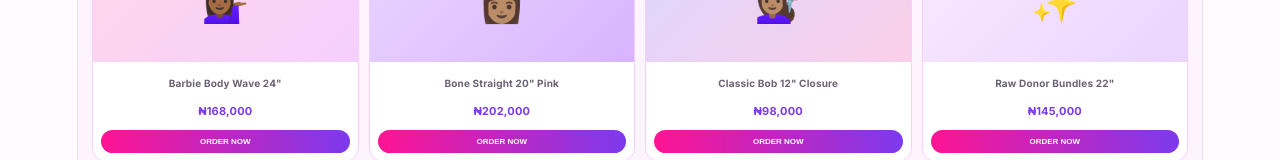
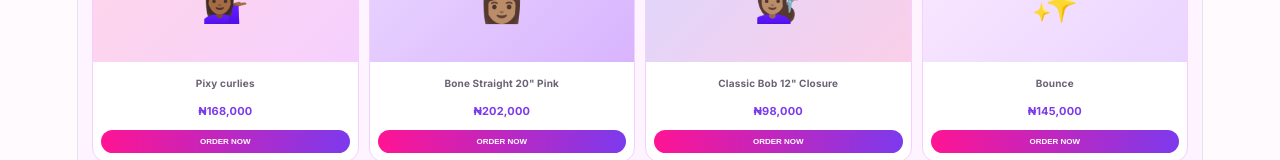
Before and after one commit to ajidechidera2007-wq/dream-drift-store, a React (Vite) app: page / in a window 1280 px wide. Shown: the part 268-428 px from the top of the page. Built offline with nearby package versions, Linux system fonts and the light colour scheme.

Commit message:
Replace product names in product list

```diff
--- a/src/App.jsx
+++ b/src/App.jsx
@@ -12,10 +12,10 @@ export default function App() {
   const WHATSAPP = "2348083813553"
 
   const allProducts = [
-    {name:'Barbie Body Wave 24"', price:168000, display:'₦168,000', cat:'WIGS', brand:'D&D LUXE', emoji:'💁🏾‍♀️', grad:'linear-gradient(135deg, #ffd6e8, #f5d0fe)'},
+    {name:'Pixy curlies', price:168000, display:'₦168,000', cat:'WIGS', brand:'D&D LUXE', emoji:'💁🏾‍♀️', grad:'linear-gradient(135deg, #ffd6e8, #f5d0fe)'},
     {name:'Bone Straight 20" Pink', price:202000, display:'₦202,000', cat:'WIGS', brand:'D&D LUXE', emoji:'👩🏽', grad:'linear-gradient(135deg, #e9d5ff, #d8b4fe)'},
     {name:'Classic Bob 12" Closure', price:98000, display:'₦98,000', cat:'WIGS', brand:'D&D LUXE', emoji:'💇🏽‍♀️', grad:'linear-gradient(135deg, #ddd6fe, #fbcfe8)'},
-    {name:'Raw Donor Bundles 22"', price:145000, display:'₦145,000', cat:'WEAVON', brand:'RAW VIRGIN', emoji:'✨', grad:'linear-gradient(135deg, #fae8ff, #e9d5ff)'},
+    {name:'Bounce', price:145000, display:'₦145,000', cat:'WEAVON', brand:'RAW VIRGIN', emoji:'✨', grad:'linear-gradient(135deg, #fae8ff, #e9d5ff)'},
     {name:'Double Drawn Weavon 18"', price:85000, display:'₦85,000', cat:'WEAVON', brand:'DOUBLE DRAWN', emoji:'🦋', grad:'linear-gradient(135deg, #fce7f3, #ddd6fe)'},
     {name:'Lush Wow Braids', price:5500, display:'₦5,500', cat:'ATTACHMENT', brand:'LUSH', emoji:'💜', grad:'linear-gradient(135deg, #f5d0fe, #fbcfe8)'},
     {name:'X-Pression Ultra Braid 3x', price:4000, display:'₦4,000', cat:'ATTACHMENT', brand:'X-PRESSION', emoji:'💖', grad:'linear-gradient(135deg, #fecdd3, #f5d0fe)'},
```
